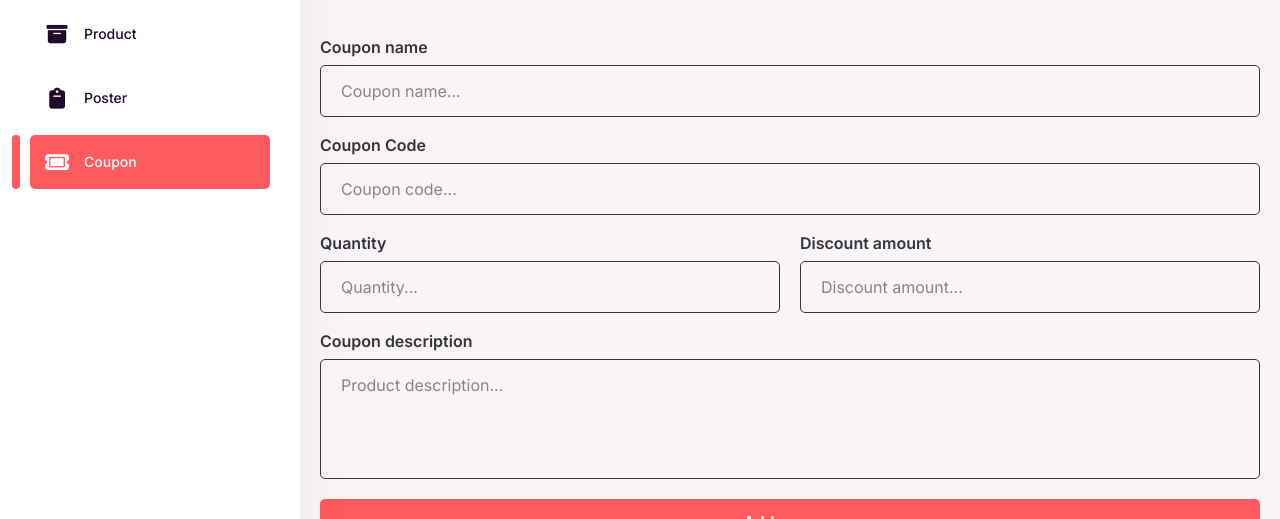
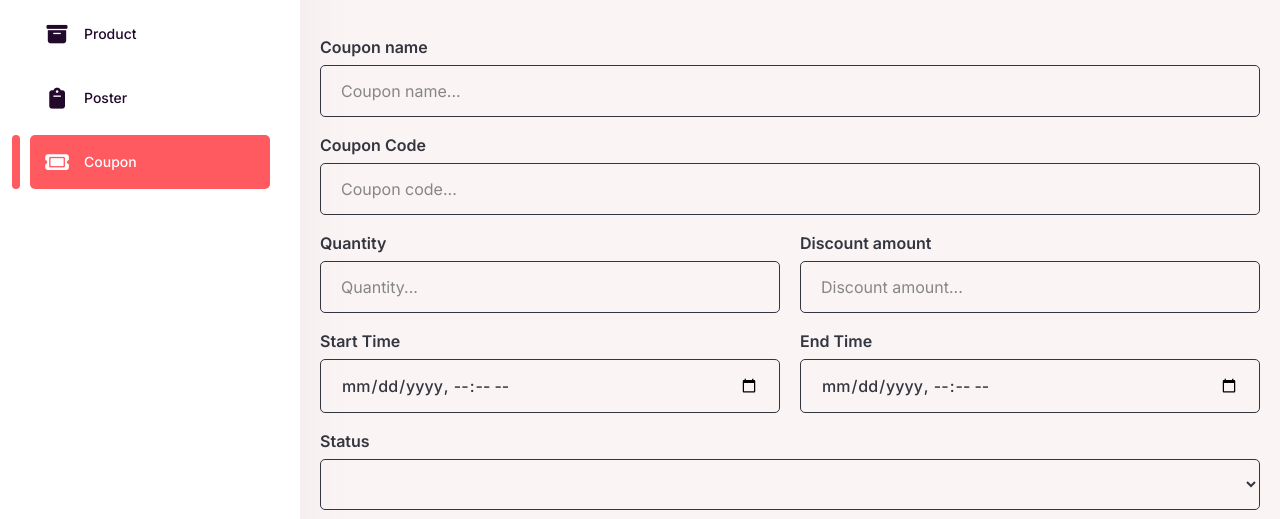
Before and after one commit to PhiVanDuc/TTNM, a website: page html/add-coupon.html in a window 1280 px wide. Shown: the part 203-722 px from the top of the page. Drawn offline with nearby package versions, Linux system fonts and the light colour scheme.

Commit message:
update-coupon

```diff
--- a/html/add-coupon.html
+++ b/html/add-coupon.html
@@ -11,6 +11,19 @@
         <!-- Import css -->
         <link rel="stylesheet" href="../assets/css/styles.css">
         <link rel="stylesheet" type="text/css" href="https://cdn.jsdelivr.net/npm/toastify-js/src/toastify.min.css">
+        <style>
+            select{
+                display: inline-block;
+                width: 100%;
+                padding: 15px 20px;
+                font-size: 16px;
+                font-weight: 500;
+                border: 1px solid var(--icon-color);
+                border-radius: 5px;
+                background-color: transparent;
+                color: var(--icon-color);
+            }
+        </style>
     </head>
 
     <body>
@@ -172,6 +185,28 @@
                             </div>
 
                         </div>
+                        <div class="form-align">
+                            <div class="form-group" style="width: 50%;">
+                                <label for="input-quantity">Start Time</label>
+                                <input type="datetime-local" class="input-start__time" id="input-start__time" name="start-time" placeholder="Start Time...">
+                                <span class="message"></span>
+                            </div>
+                            <div class="form-group" style="width: 50%;">
+                                <label for="input-discount-amount">End Time</label>
+                                <input type="datetime-local" class="input-end__time" id="input-end__time" name="end-time" placeholder="End Time...">
+                                <span class="message"></span>
+                            </div>
+
+                        </div>
+                        <div class="form-group">
+                            <label for="input-name" class="lable-name">Status</label>
+                            <select name="status" id="" class="input-status">
+                                <option value=""></option>
+                                <option value="1">Enable</option>
+                                <option value="2">Disnable</option>
+                            </select>
+                            <span class="message"></span>
+                        </div>
 
 
                         <div class="form-group">
@@ -206,6 +241,9 @@
                         validation.isRequired(".input-discount-amount", "Please enter number!"),
                         validation.isRequired(".input-coupon__code", "Please enter characters!"),
                         validation.isRequired(".input-description", "Please enter characters!"),
+                        validation.isRequired(".input-start__time", "Please enter characters!"),
+                        validation.isRequired(".input-end__time", "Please enter characters!"),
+                        validation.isRequired(".input-status", "Please enter characters!"),
                         validation.isMin(".input-description", "Please enter at least 6 characters!"),
                     ],
                     onSubmit: async function(data) {
```
Also changed, not shown: assets/javascripts/coupon/middleware.js (+7 -0 lines), html/edit-coupon.html (+37 -0 lines).
